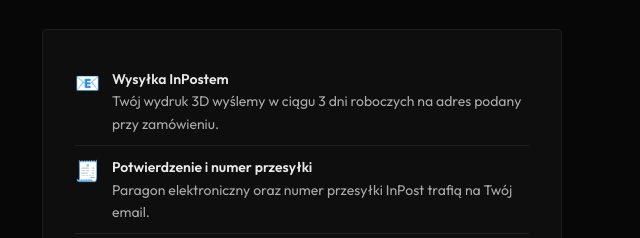
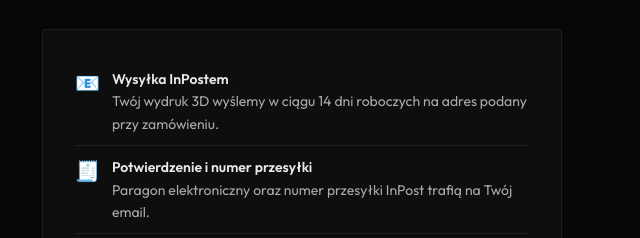
Before and after one commit to MaxM313/MSC, a website: page success.html in a window 1280 px wide. Shown: the part 334-572 px from the top of the page, 338-978 px from the left. Drawn offline with nearby package versions, Linux system fonts and the light colour scheme.

Commit message:
fix: update shipping timeframe in success message to 14 days

```diff
--- a/success.html
+++ b/success.html
@@ -49,7 +49,7 @@
     <div class="s-card">
       <div class="s-row">
         <span class="s-ico">📧</span>
-        <div class="s-txt"><strong>Wysyłka InPostem</strong><br>Twój wydruk 3D wyślemy w ciągu 3 dni roboczych na adres podany przy zamówieniu.</div>
+        <div class="s-txt"><strong>Wysyłka InPostem</strong><br>Twój wydruk 3D wyślemy w ciągu 14 dni roboczych na adres podany przy zamówieniu.</div>
       </div>
       <div class="s-row">
         <span class="s-ico">🧾</span>
```
Also changed, not shown: index.html (+1 -0 lines).
